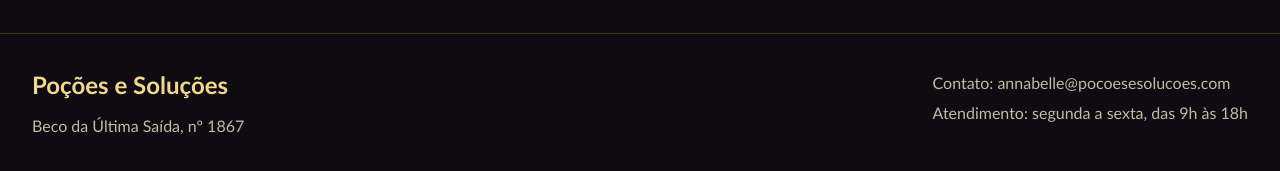
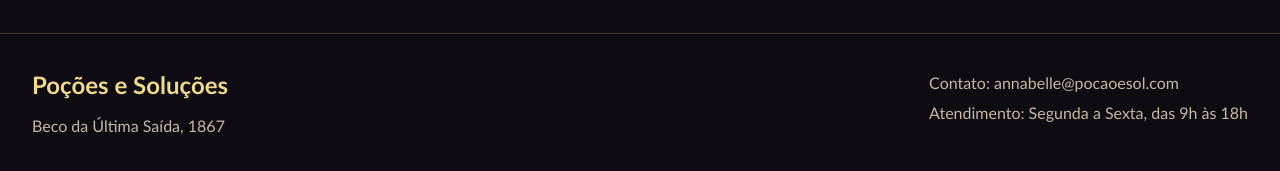
Before and after one commit to Wil-tord/loja-pocoes-e-solucoes-web, a website with bundled scripts: page frontend/index.html in a window 1280 px wide. Shown: the part 2011-2182 px from the top of the page. Built offline with nearby package versions, Linux system fonts and the light colour scheme; no server answers.

```diff
--- a/frontend/index.html
+++ b/frontend/index.html
@@ -91,12 +91,12 @@
     <footer class="site-footer">
       <div>
         <h2>Poções e Soluções</h2>
-        <p>Beco da Última Saída, nº 1867</p>
+        <p>Beco da Última Saída, 1867</p>
       </div>
 
       <div>
-        <p>Contato: annabelle@pocoesesolucoes.com</p>
-        <p>Atendimento: segunda a sexta, das 9h às 18h</p>
+        <p>Contato: annabelle@pocaoesol.com</p>
+        <p>Atendimento: Segunda a Sexta, das 9h às 18h</p>
       </div>
     </footer>
   </body>
```
Also changed, not shown: README.md.
